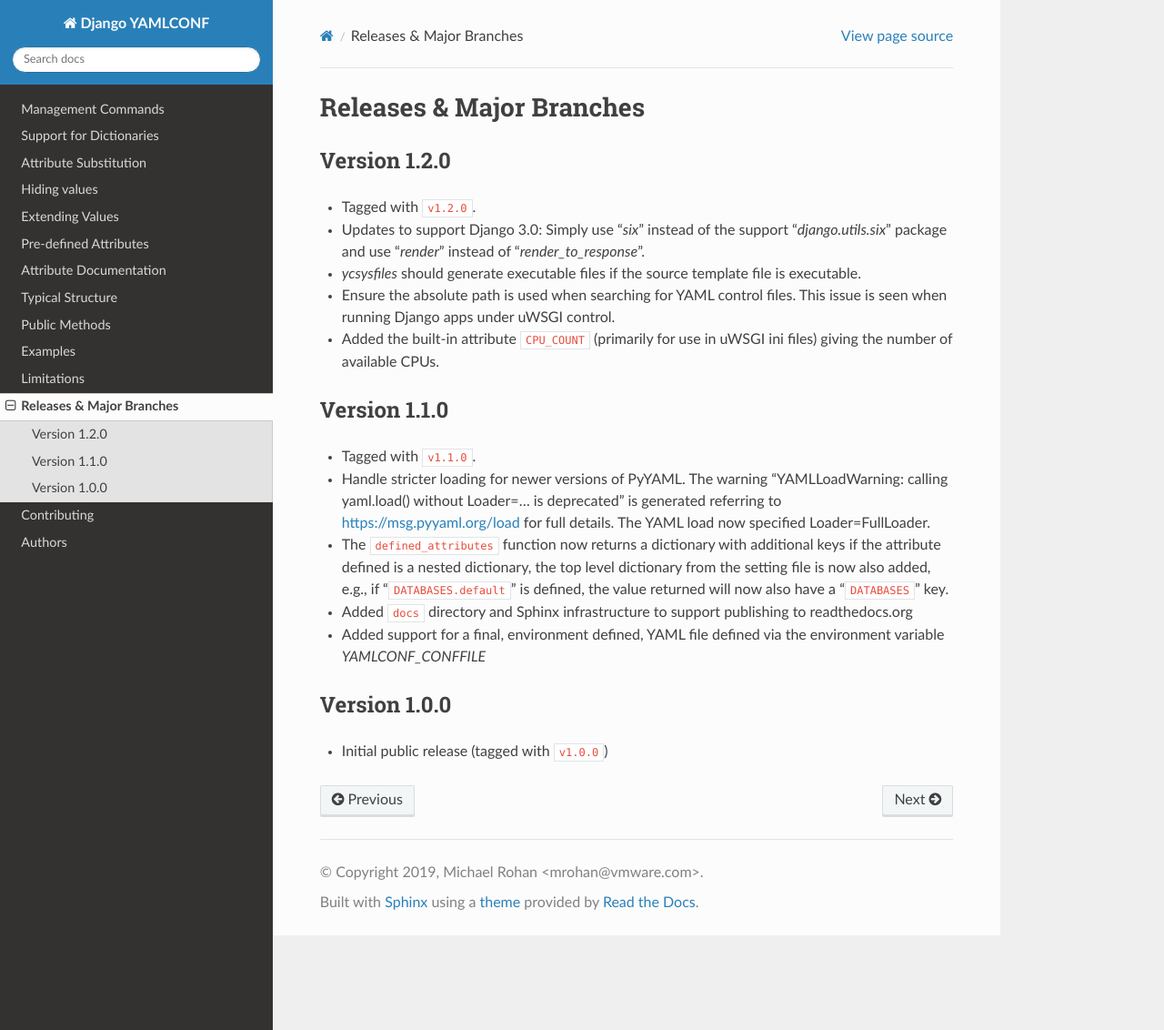
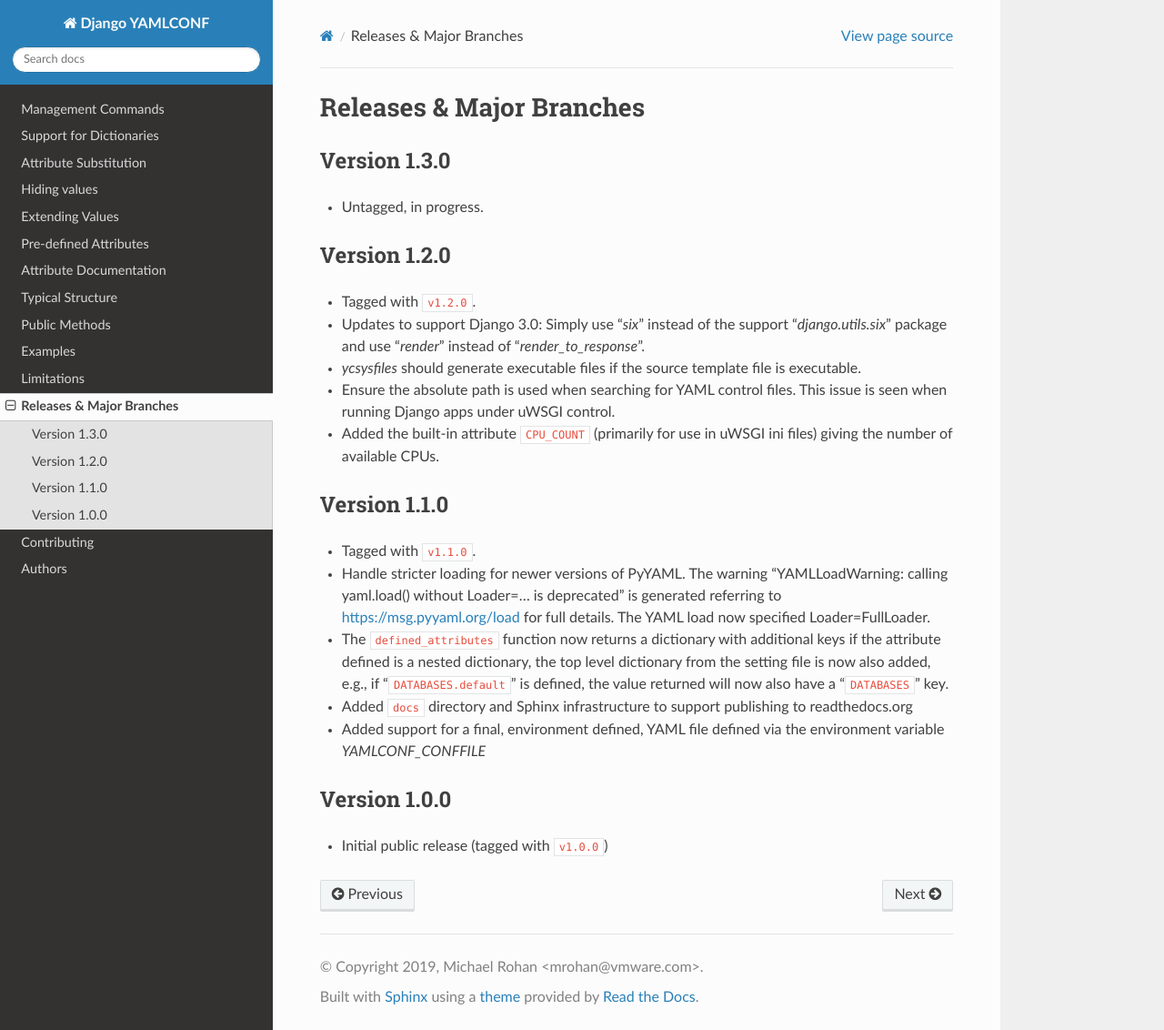
Before and after one commit to vmware/django-yamlconf, a Sphinx documentation site: the page built from docs/releases.rst, in a window 1280 px wide and 1132 px high. Shown: the whole window at 91% size. Built offline with Sphinx 7.4.7 and the Read the Docs theme 2.0.0, drawn with Linux system fonts in a browser that asks for light colours.

Commit message:
Setup files for v1.3.0
Setup the CHANGELOG.md and the releases.rst files to track the updates
for the next, v1.3.0, release.

Signed-off-by: Michael Rohan <mrohan@vmware.com>

```diff
--- a/docs/releases.rst
+++ b/docs/releases.rst
@@ -6,6 +6,13 @@
 
 Releases & Major Branches
 -------------------------
+
+.. _releases-1.3.0:
+
+Version 1.3.0
+~~~~~~~~~~~~~
+
+- Untagged, in progress.
 
 .. _releases-1.2.0:
 
```
Also changed, not shown: CHANGELOG.md (+2 -0 lines).
